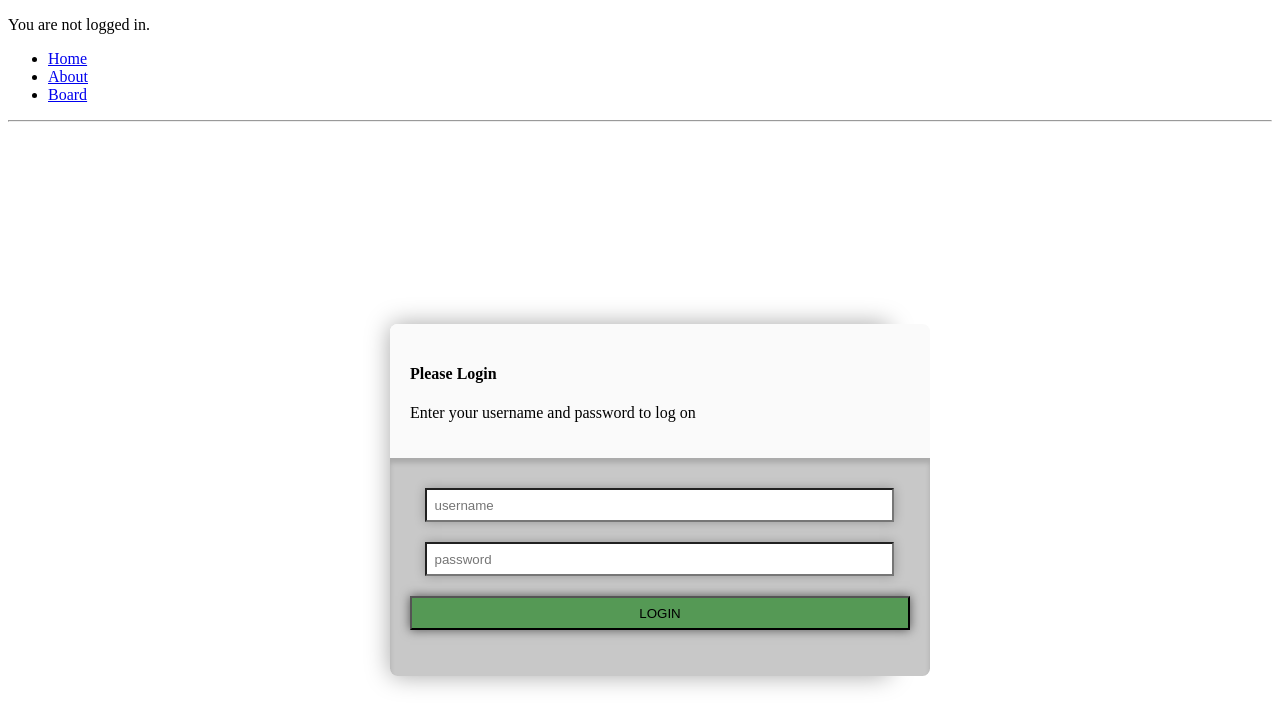
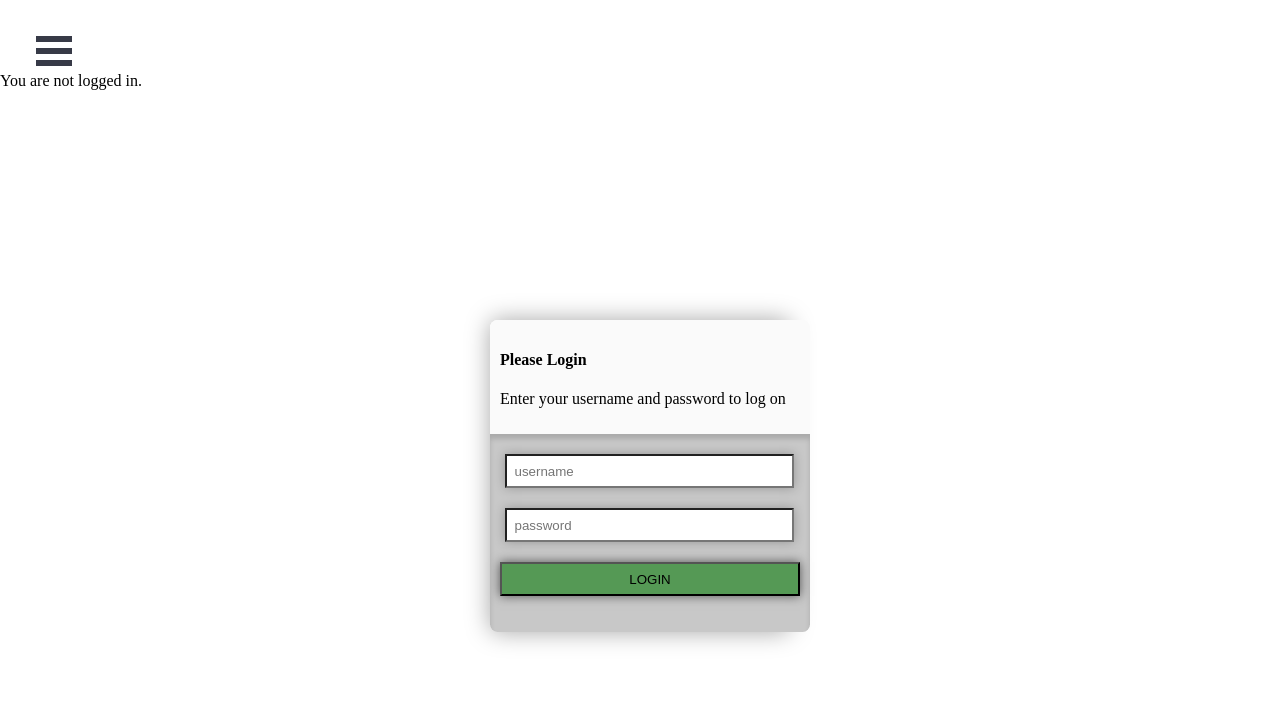
Before and after one commit to uriee/bdnd, a React (Create React App) app: page /login in a window 1280 px wide. Shown: the top 728 px of the page. Built offline with nearby package versions, Linux system fonts and the light colour scheme; what @atlaskit/theme would draw is missing.

Commit message:
Added sidebar

```diff
--- a/package.json
+++ b/package.json
@@ -10,6 +10,7 @@
     "@emotion/styled": "10.0.10",
     "react": "16.8.3",
     "react-beautiful-dnd": "10.1.1",
+    "react-burger-menu": "^3.0.3",
     "react-dom": "16.8.3",
     "react-router-dom": "^5.2.0",
     "react-scripts": "^4.0.1",
--- a/src/Containers/App.js
+++ b/src/Containers/App.js
@@ -1,41 +1,30 @@
 import React from "react";
-
 import {
     BrowserRouter as Router,
     Route,
-    Link,
   } from "react-router-dom";
-
+import Sidebar from "./Sidebar";
 import About from "../components/About";
 import Home from "../components/Home";
 import { Login,  PrivateRoute, AuthButton } from "../components/Login";
 import Board from "../components/board/Board";
-
+import "./styles.css";
 
 const App = () =>
   <Router>
-    <div>
-      <AuthButton />
-      <ul>
-        <li>
-          <Link to="/">Home</Link>
-        </li>
-        <li>
-          <Link to="/about">About</Link>
-        </li>
-        <li>
-          <Link to="/board">Board</Link>
-        </li>
-      </ul>
-
-      <hr />
-
+    <div className="App">
+      <Sidebar />
+      <div id="page-wrap">
+          <h2></h2>
+       </div>
+    </div>
+    <br></br>
+    <br></br>
+    <AuthButton />
       <Route exact path="/" component={Home} />
       <Route path="/login" component={Login} />
       <Route path="/about" component={About} />
       <PrivateRoute path="/Board" component={Board} />
-
-    </div>
   </Router>;
 
 export default App;
--- /dev/null
+++ b/src/Containers/Sidebar.js
@@ -0,0 +1,36 @@
+import React from "react";
+import { slide as Menu } from "react-burger-menu";
+import { Link } from "react-router-dom";
+
+export default class Sidebar extends React.Component {
+  state = {
+    menuOpen: false
+  };
+
+  handleStateChange(state) {
+    this.setState({ menuOpen: state.isOpen });
+  }
+
+  closeMenu() {
+    this.setState({ menuOpen: false });
+  }
+
+  render() {
+    return (
+      <Menu
+        isOpen={this.state.menuOpen}
+        onStateChange={state => this.handleStateChange(state)}
+      >
+        <Link onClick={() => this.closeMenu()} className="menu-item" to="/home">
+          Home
+        </Link>
+        <Link onClick={() => this.closeMenu()} className="menu-item" to="/about">
+          About
+        </Link>
+        <Link onClick={() => this.closeMenu()} className="menu-item" to="/Board">
+          Board
+        </Link>
+      </Menu>
+    );
+  }
+}
--- /dev/null
+++ b/src/Containers/styles.css
@@ -0,0 +1,71 @@
+/* .App {
+  font-family: sans-serif;
+  text-align: center;
+} */
+
+html,
+body {
+  margin: 0;
+}
+
+
+#App {
+  font-family: sans-serif;
+  height: 100vh;
+}
+
+#page-wrap {
+  text-align: center;
+  overflow: auto;
+}
+
+.bm-item {
+  display: inline-block;
+  text-decoration: none;
+  margin-bottom: 10px;
+  color: #d1d1d1;
+  transition: color 0.2s;
+}
+
+.bm-item:hover {
+  color: white;
+}
+
+.bm-burger-button {
+  position: fixed;
+  width: 36px;
+  height: 30px;
+  left: 36px;
+  top: 36px;
+}
+
+.bm-burger-bars {
+  background: #373a47;
+}
+
+.bm-cross-button {
+  height: 24px;
+  width: 24px;
+}
+
+.bm-cross {
+  background: #bdc3c7;
+}
+
+.bm-menu {
+  background: #373a47;
+  padding: 2.5em 1.5em 0;
+  font-size: 1.15em;
+}
+
+.bm-morph-shape {
+  fill: #373a47;
+}
+
+.bm-item-list {
+  color: #b8b7ad;
+}
+
+.bm-overlay {
+  background: rgba(0, 0, 0, 0.3);
+}
--- a/src/components/Login.css
+++ b/src/components/Login.css
@@ -25,7 +25,7 @@
 
   /* Main */
   .main_box--main{
-    width: 500px;
+    width: 300px;
     height: auto;
     position: relative;
     border-radius: 7.5px;
@@ -34,11 +34,11 @@
   .main_box--main--title{
     width: 100%;
     background: rgb(250,250,250);
-    padding: 20px;
+    padding: 10px;
     border-radius: 7.5px 7.5px 0px 0px  ;
   }
   .main_box--main--login{
-    padding: 20px;
+    padding: 10px;
     width: 100%;
     background: rgb(200, 200, 200);
     box-shadow: inset 0px 5px 5px rgba(0,0,0,.15);
@@ -46,7 +46,7 @@
   }
 
   .main_box--main--login input{
-    margin: 10px 15px ;
+    margin: 10px 5px ;
     width: 90%;
     padding: 7.5px;
     box-shadow: 0px 0px 10px rgba(0,0,0,.25);
--- a/src/components/board/Board.js
+++ b/src/components/board/Board.js
@@ -9,8 +9,6 @@ import reorder, { reorderQuoteMap } from "./reorder";
 import { DragDropContext, Droppable, resetServerContext } from "react-beautiful-dnd";
 import { getUnitsState } from "./data";
 import io from 'socket.io-client';
-//const socket = openSocket('http://10.0.0.240:8443',{ transport : ['websocket'] });
-//const io = require("socket.io-client");
 const socket = io("http://10.0.0.240:8443");
 
 socket.emit('hello',{messgae :'hello'});
@@ -23,7 +21,7 @@ const ParentContainer = styled.div`
 `;
 
 const Container = styled.div`
-  background-color: ${colors.B100};
+  /*background-color: ${colors.B100};*/
   /* min-height: 100vh; */
   /* like display:flex but will allow bleeding over the window width */
   /* min-width: 100vw; */
```
